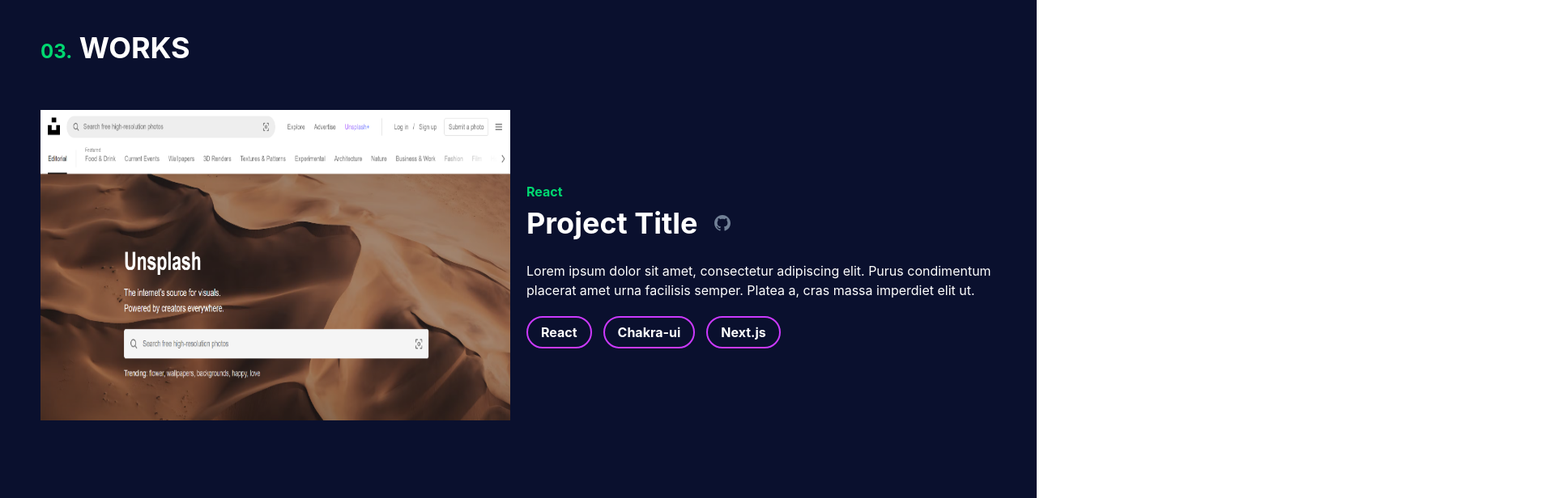
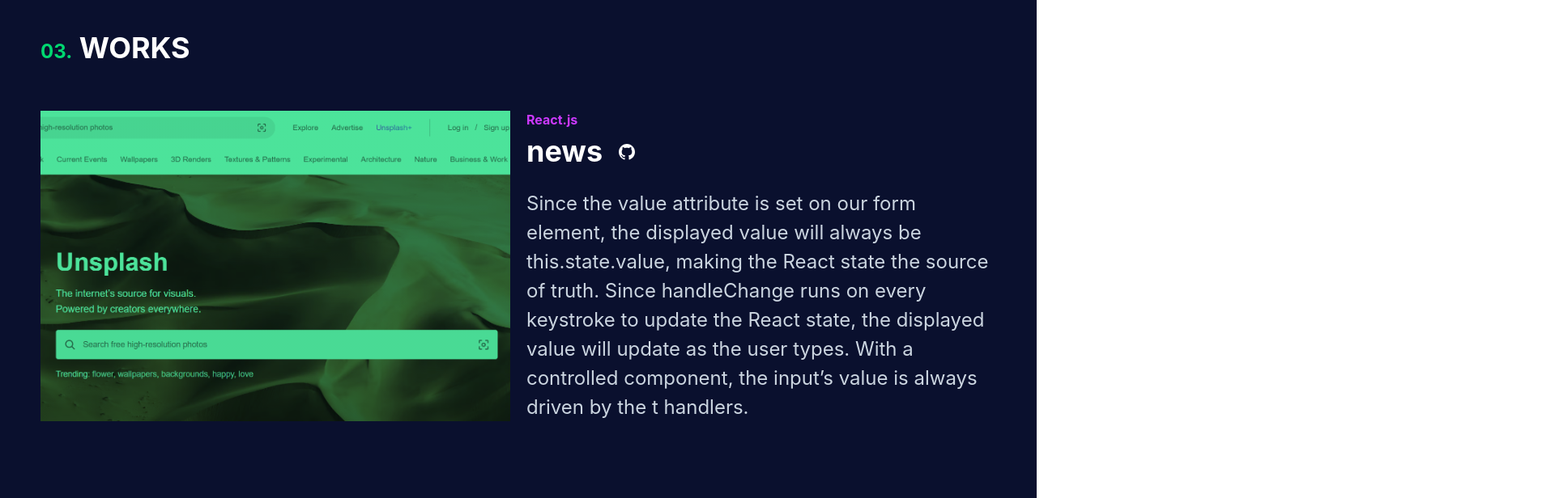
Before and after one commit to HarryA123/Portfolio_KHB, a Next.js app: page / in a window 1280 px wide. Shown: the part 1800-2416 px from the top of the page at 81% size, 1920 px wide, since content can reach past the window. Built offline with nearby package versions, Linux system fonts and the light colour scheme.

Commit message:
feat: Apply Project Link Porps

```diff
--- a/src/components/HomePage/HomePage.tsx
+++ b/src/components/HomePage/HomePage.tsx
@@ -46,19 +46,19 @@
           </Text>
           <LinkButton mt="146px">WOKRS</LinkButton>
         </Flex>
-        <Box pos="absolute" px="700" top="30%">
+        <Box pos="absolute" left="500px" top="30%">
           <ScrambleText
             color="secondary"
             phrases={["Nice to meet you"]}
             delay={500}></ScrambleText>
         </Box>
-        <Box pos="absolute" right="700px" top="40%">
+        <Box pos="absolute" right="500px" top="40%">
           <ScrambleText
             color="secondary"
             phrases={["Wanna hire me?"]}
             delay={800}></ScrambleText>
         </Box>
-        <Box pos="absolute" px="1100px" top="65%">
+        <Box pos="absolute" left="1100px" top="65%">
           <ScrambleText
             color="secondary"
             phrases={["Let's Go!"]}
@@ -102,9 +102,18 @@
         <Flex direction="column" id="workComponent" gap="50px" my="232px">
           <ListTitle name="03. WORKS" query="03." />
           <Flex direction="column" id="ProjectList" gap="240px">
-            <ProjectItem />
-            <ProjectItem />
-            <ProjectItem />
+            {PROJECT.map(item => {
+              return (
+                <ProjectItem
+                  key={item.title}
+                  mainSkill={item.mainSkill}
+                  title={item.title}
+                  link={item.link}
+                  github={item.github}
+                  description={item.description}
+                />
+              );
+            })}
             <Flex gap="20px">
               <ProjectItemSm />
               <ProjectItemSm />
@@ -137,3 +146,31 @@
 }
 
 export default HomePage;
+
+const PROJECT = [
+  {
+    mainSkill: "React.js",
+    title: "news",
+    link: "https://react-news-mu.vercel.app/",
+    github: "https://github.com/HarryA123/React-ToyProjects/tree/main/news",
+    description:
+      "Since the value attribute is set on our form element, the displayed value will always be this.state.value, making the React state the source of truth. Since handleChange runs on every keystroke to update the React state, the displayed value will update as the user types. With a controlled component, the input’s value is always driven by the t handlers.",
+  },
+  {
+    mainSkill: "React.js",
+    title: "movie",
+    link: "https://react-movie-app-three-pink.vercel.app/",
+    github:
+      "https://github.com/HarryA123/React-ToyProjects/tree/main/movie-app",
+    description:
+      "Since the value attribute is set on our form element, the displayed value will always be this.state.value, component, the input’s value is always driven by the React state. While this means you have to type a bit more code, you can now pass the value to other UI elements too, or reset it from other event handlers.",
+  },
+  {
+    mainSkill: "React.js",
+    title: "blog",
+    link: "https://blog-delta-olive.vercel.app/",
+    github: "https://github.com/HarryA123/React-ToyProjects/tree/main/blog",
+    description:
+      "Since the value attribute is set on our form element, the displayed value will always be this.state.value, making the React state the source of truth. Since handleChange runs on every keystroke to uy the React state. While this means you have to type a bit more code, you can now pass the value to other UI elements too, or reset it from other event handlers.",
+  },
+];
--- a/src/components/HomePage/_fragments/ProjectItem.tsx
+++ b/src/components/HomePage/_fragments/ProjectItem.tsx
@@ -1,42 +1,72 @@
-import { Flex,Image, IconButton, Text } from "@chakra-ui/react";
+import { Flex, Image, Box, IconButton, Text } from "@chakra-ui/react";
 import React from "react";
+import Link from "next/link";
 import { Github } from "../../../../public/icons/Github";
 import RoundName from "./RoundName";
 
-interface ProjectItemProps {}
-
-function ProjectItem(props: ProjectItemProps) {
+interface ProjectItemProps {
+  link: string;
+  mainSkill: string;
+  title: string;
+  github: string;
+  description: string;
+}
+function ProjectItem({
+  github,
+  mainSkill,
+  title,
+  description,
+  link,
+}: ProjectItemProps) {
   return (
     <Flex gap="20px" alignItems="center">
-      <Image w="580px" h="384px" alt="demoImage" src="/images/sample.png" />
+      <Link href={link}>
+        <a>
+          {/* <Icon></Icon> */}
+          <Box
+            cursor="pointer"
+            w="580px"
+            h="384px"
+            background="linear-gradient(0deg, rgba(0, 215, 112, 0.7), rgba(0, 215, 112, 0.7)), url(/images/sample.png)"
+            backgroundPosition="center"
+            backgroundSize="cover"
+            backgroundBlendMode="multiply"
+            _hover={{
+              bg: "url(/images/sample.png)",
+              backgroundPosition: "center",
+              backgroundSize: "cover",
+            }}
+          />
+        </a>
+      </Link>
       <Flex direction="column" w="580px" gap="20px">
         <Flex direction="column">
-          <Text color="primary" fontWeight="bold" fontSize="16px">
-            React
+          <Text color="secondary" fontWeight="bold" fontSize="16px">
+            {mainSkill}
           </Text>
-          <Flex
-            fontSize="36px"
-            fontWeight="bold"
-            alignItems="center"
-            gap="10px">
-            <Text color="white">Project Title</Text>
-            <IconButton
-              variant="link"
-              aria-label="githubIcon"
-              icon={<Github />}
-            />
+          <Flex fontSize="36px" fontWeight="bold" gap="10px">
+            <Text color="white">{title}</Text>
+            <Link href={github}>
+              <a>
+                <IconButton
+                  color="white"
+                  _hover={{ color: "primary", transform: "scale(1.3)" }}
+                  variant="link"
+                  aria-label="githubIcon"
+                  icon={<Github />}
+                />
+              </a>
+            </Link>
           </Flex>
         </Flex>
-        <Text color="white">
-          Lorem ipsum dolor sit amet, consectetur adipiscing elit. Purus
-          condimentum placerat amet urna facilisis semper. Platea a, cras massa
-          imperdiet elit ut.
+        <Text color="gray.300" fontSize="24px">
+          {description}
         </Text>
-        <Flex gap="14px">
+        {/* <Flex gap="14px">
           <RoundName name="React" />
           <RoundName name="Chakra-ui" />
           <RoundName name="Next.js" />
-        </Flex>
+        </Flex> */}
       </Flex>
     </Flex>
   );
```
